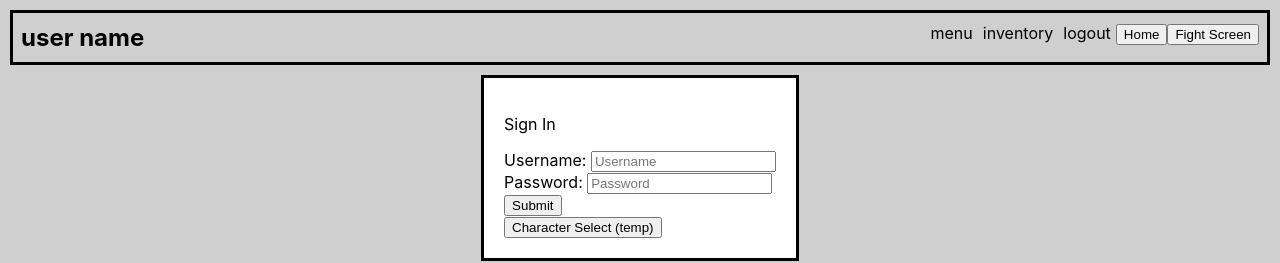
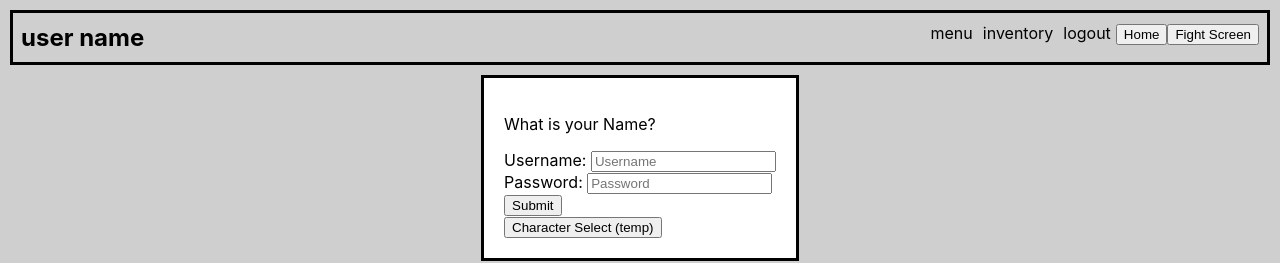
Before and after one commit to AustinWhitbeck/SciFi-Dungeon-Delver, a React (Create React App) app: page / in a window 1280 px wide. Shown: the top 263 px of the page. Built offline with nearby package versions, Linux system fonts and the light colour scheme.

Commit message:
small change

```diff
--- a/src/Components/LoginScreen/SignIn/SignIn.tsx
+++ b/src/Components/LoginScreen/SignIn/SignIn.tsx
@@ -30,7 +30,7 @@ const SignIn = () => {
 
     return(
         <main className="SignInContainer">
-            <p>Sign In</p>
+            <p>What is your Name?</p>
             <form action="submit" onSubmit={handleUserNameSubmit}>
                 <div className="InputContainer">
                     <label htmlFor="username">Username: </label>
```
